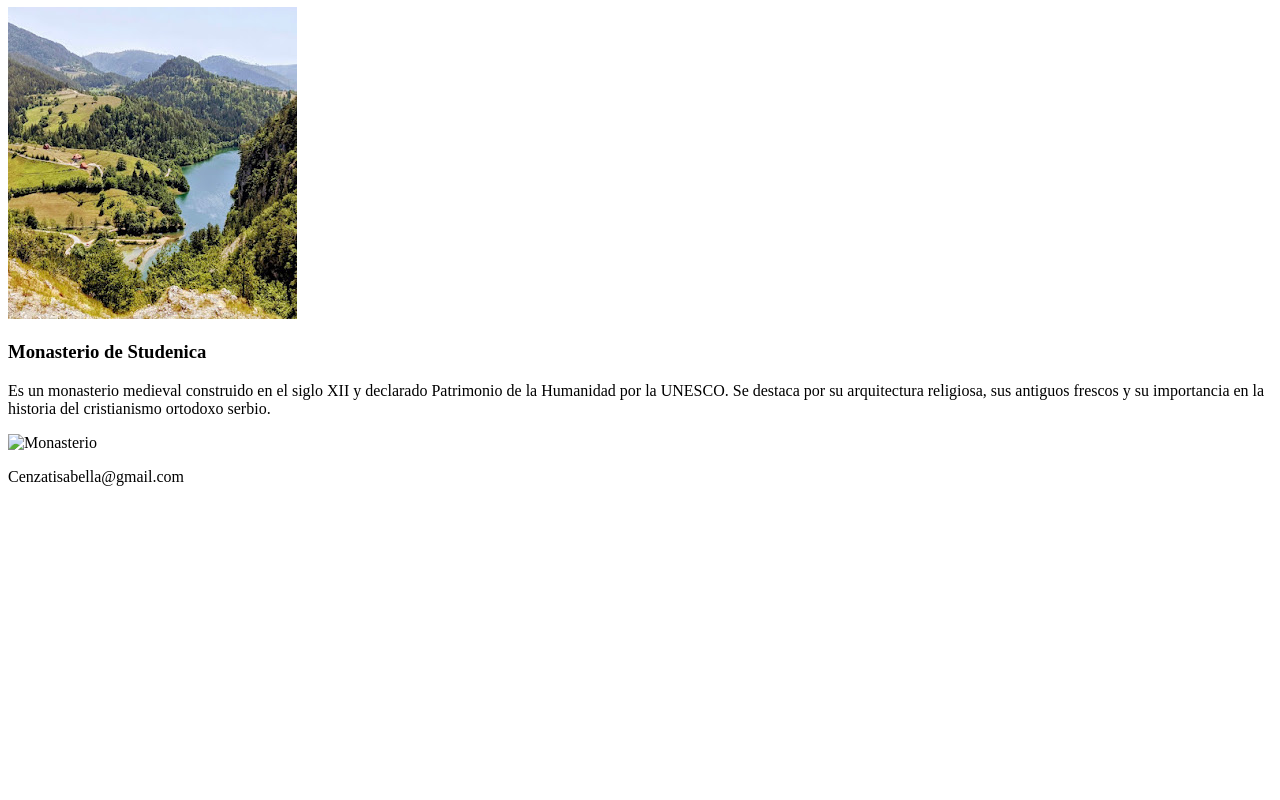
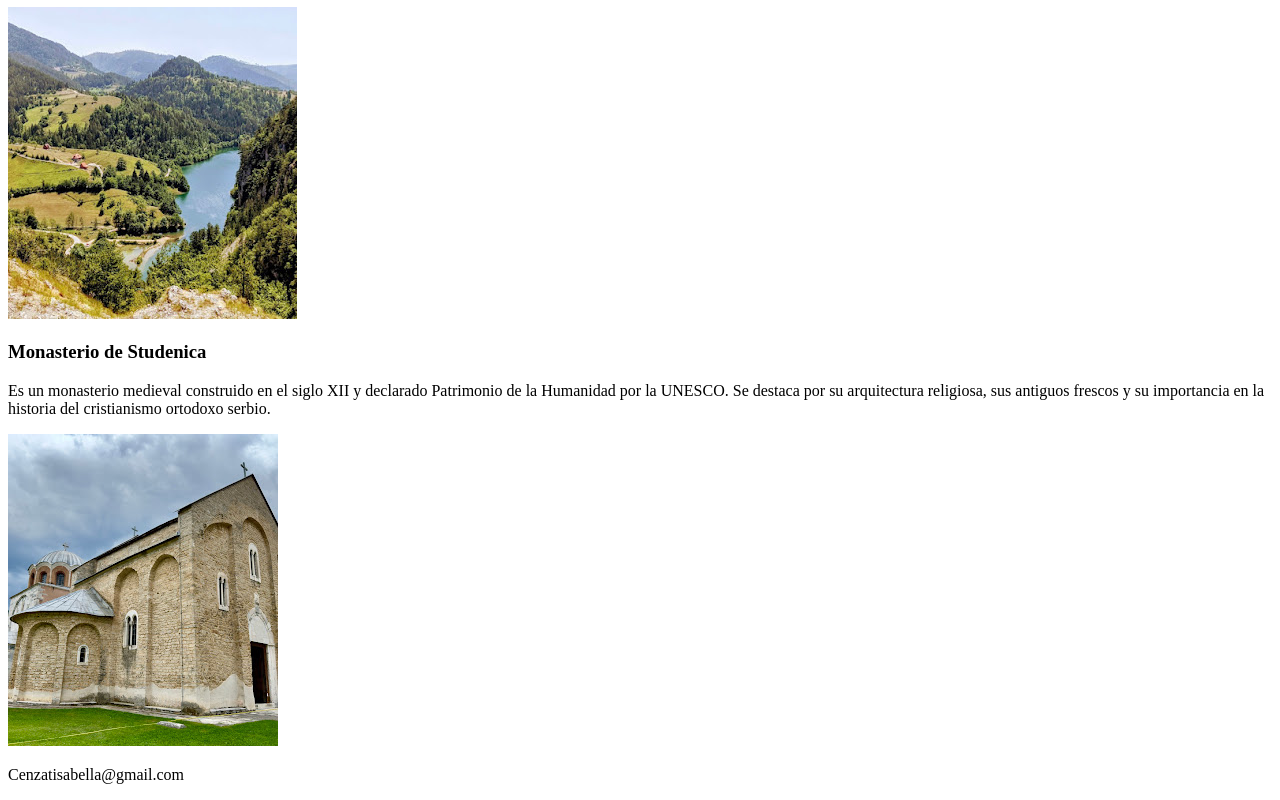
Before and after one commit to cenzatisabella-cmd/trabajo-final-isabella-Cenzato., a plain HTML site: page atrciones.html in a window 1280 px wide. Shown: the part 592-1392 px from the top of the page. Before the commit the page ends 1094 px from the top, so only its background shows below. Drawn offline with Linux system fonts and the light colour scheme.

Commit message:
Monasterio

```diff
--- a/atrciones.html
+++ b/atrciones.html
@@ -43,7 +43,7 @@
          <article>
             <h3>Monasterio de Studenica</h3>
             <p>Es un monasterio medieval construido en el siglo XII y declarado Patrimonio de la Humanidad por la UNESCO. Se destaca por su arquitectura religiosa, sus antiguos frescos y su importancia en la historia del cristianismo ortodoxo serbio.</p>
-            <img src="Serbia 3.html" alt="Monasterio">
+            <img src="Monasterio.jpg" alt="Monasterio">
         </article>
 
 </main>
```
